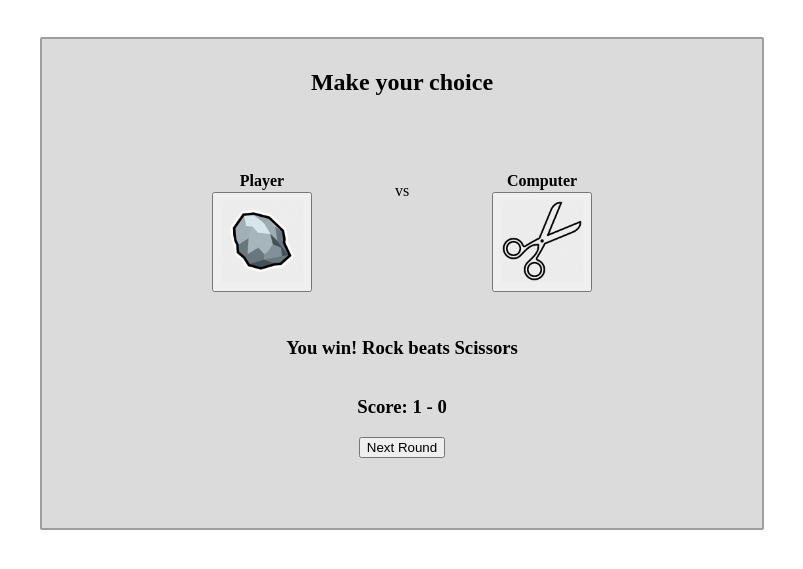
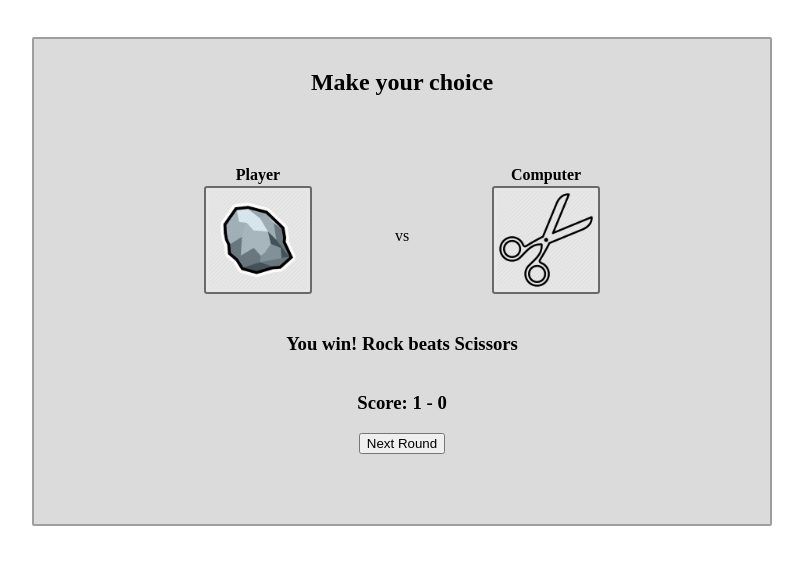
Before and after one commit to Dredegui/RockPaperScissors, a plain HTML site: page index.html in a window 1280 px wide. Both pictures are taken after a click on the button 500 px from the left and 285 px from the top of the page. Shown: the part 69-638 px from the top of the page, without its empty margins (238-1041 px from the left). Drawn offline with Linux system fonts and the light colour scheme.

Commit message:
Create specialized styles for buttons, and animation for computer choice

```diff
--- a/game.js
+++ b/game.js
@@ -33,13 +33,13 @@ function round(playerSelection, computerSelection) {
 
 function mkButton(usr, cl) {
 	let clname = cl.toLowerCase();
-	const button = document.createElement("button");
+	const imgDiv= document.createElement("div");
 	const div = document.createElement("div");
 	const who = document.createElement("h4");
-	button.className = `choice ${cl}`;
+	imgDiv.className = `choice ${cl}`;
 	const img = document.createElement("img");
 	img.src = `img/${clname}-icon.png`;
-	button.appendChild(img);
+	imgDiv.appendChild(img);
 	who.textContent = usr;
 	who.style.margin = "0";
 	who.style.marginBottom = "2px";
@@ -48,7 +48,51 @@ function mkButton(usr, cl) {
 	div.style.justifyContent = "center";
 	div.style.flexDirection= "column";
 	div.appendChild(who);
-	div.appendChild(button);
+	div.appendChild(imgDiv);
+	return div;
+}
+
+function animateRandom(div, image){
+	div.removeChild(image);
+	const divmoving = document.createElement("div");
+	const rock = document.createElement("img");
+	const paper = document.createElement("img");
+	const scissors = document.createElement("img");
+	rock.src = `img/rock-icon.png`;
+	paper.src = `img/paper-icon.png`;
+	scissors.src = `img/scissors-icon.png`;
+	div.appendChild(divmoving);
+	divmoving.appendChild(rock);
+	divmoving.appendChild(paper);
+	divmoving.appendChild(scissors);
+	divmoving.style.position = "absolute";
+	divmoving.style.top = "0";
+	let id = null;
+	let pos = 0;
+	clearInterval(id);
+	id = setInterval(frame, 1);
+	function frame() {
+		if (pos === -300) {
+			clearInterval(id);
+			div.removeChild(divmoving);
+			div.appendChild(image);
+		} else {
+			pos--;
+			divmoving.style.top = pos + "px";
+		}
+	}
+}
+
+
+
+function mkCenterDiv () {
+	let div = document.createElement("div");
+	div.style.display = "flex";
+	div.style.justifyContent = "center";
+	div.style.alignItems = "center";
+	div.style.flexDirection= "column";
+	div.classList.add("spec");
+	div.style.marginTop = "20px"
 	return div;
 }
 
@@ -58,15 +102,20 @@ function game(className) {
 	let playerButton = mkButton("Player", playerSelection);
 	let computerButton = mkButton("Computer", computerSelection);
 	const para = document.createElement("p");
-	para.classList.add("choice");
 	para.textContent="vs";
 	para.style.textAlign = "center";
 	let par = document.querySelector(".choice-container");
 	let buttons = document.querySelectorAll(".choice-container button");
 	buttons.forEach((button) => par.removeChild(button));
+	let div = mkCenterDiv();
+	div.appendChild(para);
 	par.appendChild(playerButton);
-	par.appendChild(para);
+	par.appendChild(div);
 	par.appendChild(computerButton);
+	let corr = computerButton.lastElementChild.lastElementChild;
+	animateRandom(computerButton.lastElementChild,  computerButton.lastElementChild.lastElementChild);
+	let specid = null;
+	specid = setInterval()
 	const anc = document.createElement("h3");
 	anc.textContent = round(playerSelection, computerSelection);;
 	anc.style.textAlign = "center";
--- a/style.css
+++ b/style.css
@@ -29,15 +29,27 @@ h1 {
 }
 
 .choice {
-	/*
+	all: unset;
+	padding: 2px;
 	border: 2px solid rgba(0, 0, 0, 0.541);
-	border-radius: 2px; */
+	background-color: rgb(231, 231, 231);
+	border-radius: 3px;
+	overflow: hidden;
+	position: relative;
+}
+
+.spec,
+.choice {
 	width: 100px;
 	height: 100px;
 	margin-right: 20px;
 	margin-left: 20px;
 }
 
+button:hover {
+	background-color: rgb(241, 241, 241);
+}
+
 img {
 	max-width: 100%;
 	max-height: 100%;
```
